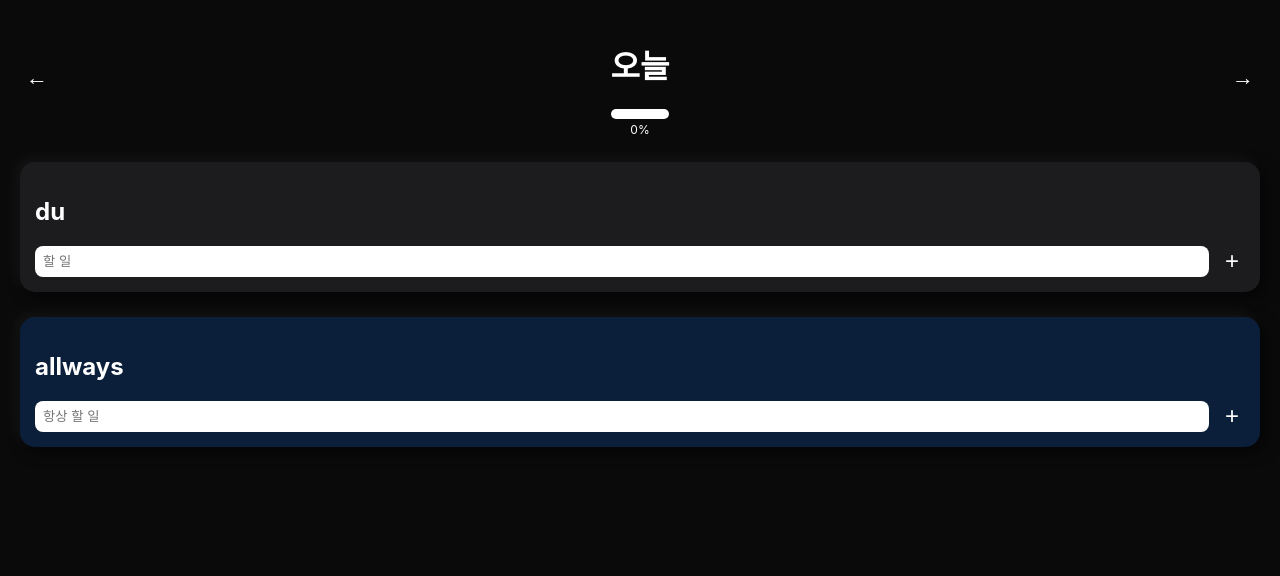
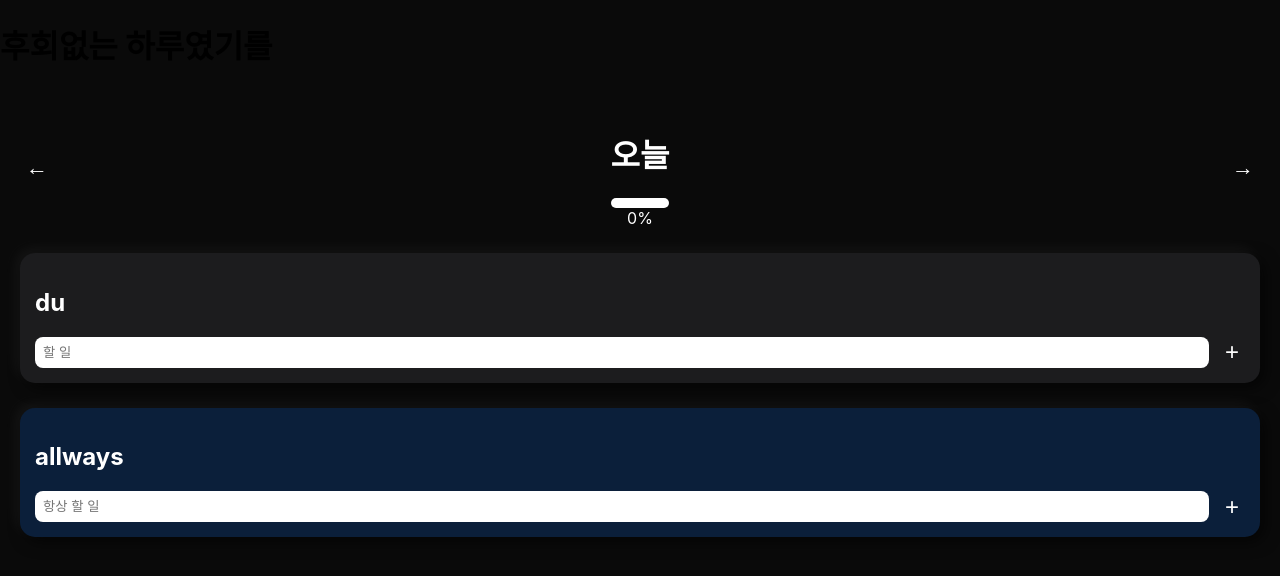
Before and after one commit to yzsy007-art/Timingff, a plain HTML site: page index.html in a window 1280 px wide. Drawn offline with Linux system fonts and the light colour scheme.

Commit message:
Update index.html

```diff
--- a/index.html
+++ b/index.html
@@ -3,16 +3,22 @@
 <head>
   <title>타이밍</title>
   <meta name="viewport" content="width=device-width, initial-scale=1.0, maximum-scale=1.0, user-scalable=no">
+  <link rel="manifest" href="manifest.json">
   <link rel="stylesheet" href="style.css">
 </head>
 <body>
 
-<!-- 🔥 명언 스플래시 -->
+<!-- 🔥 스플래시 -->
 <div id="splash">
   <h1 id="quote"></h1>
 </div>
 
-<!-- 🔥 메인 앱 -->
+<!-- 🔥 엔딩 -->
+<div id="ending">
+  <h1>후회없는 하루였기를</h1>
+</div>
+
+<!-- 🔥 메인 -->
 <div class="app" id="main">
 
   <div class="header">
@@ -25,7 +31,7 @@
         <div id="progressBar" class="progress-bar"></div>
       </div>
 
-      <div id="percentText" class="percent-text">0%</div>
+      <div id="percentText">0%</div>
     </div>
 
     <button onclick="changeDay(1)">→</button>
```
